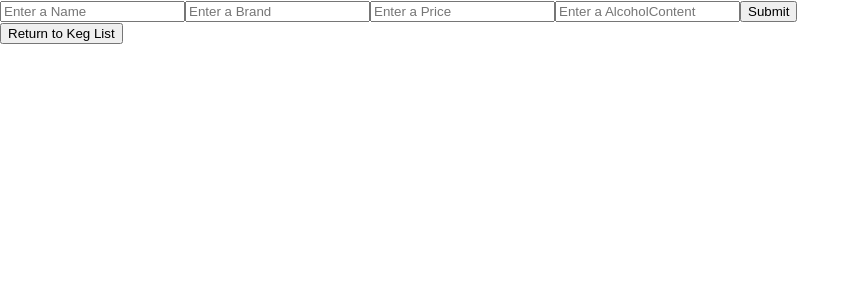
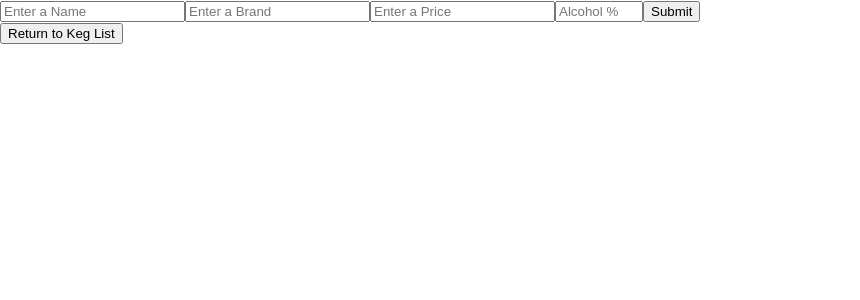
Before and after one commit to jbnilles/tap-rooom-redux, a React (Create React App) app: page / in a window 1280 px wide. Both pictures are taken after a click on the button "Add Keg". Shown: the top 300 px of the page, without its empty margins (0-860 px from the left). Built offline with nearby package versions, Linux system fonts and the light colour scheme.

Commit message:
edit the create keg file and functionality

```diff
--- a/src/components/CreateKeg.js
+++ b/src/components/CreateKeg.js
@@ -14,7 +14,7 @@ function CreateKeg(props) {
       AlcoholContent: event.target.AlcoholContent.value,
       Price: event.target.Price.value,
       Name: event.target.Name.value,
-      Quantity: 184,//event.target.Quantity.value === "" || event.target.Quantity.value < 0 ? 0 : event.target.Quantity.value,
+      Quantity: 124,//event.target.Quantity.value === "" || event.target.Quantity.value < 0 ? 0 : event.target.Quantity.value, //
       id:v4()});
   }
 
@@ -22,6 +22,7 @@ function CreateKeg(props) {
     <React.Fragment>
       <ReusableForm
         formSubmissionHandler = {handleNewKegFormSubmission}
+        isNew = {true}
         buttonText = "Add Keg" />
     </React.Fragment>
   )
--- a/src/components/EditKeg.js
+++ b/src/components/EditKeg.js
@@ -12,7 +12,7 @@ function EditKegForm (props) {
       AlcoholContent: event.target.AlcoholContent.value,
       Price: event.target.Price.value,
       Name: event.target.Name.value,
-      Quantity: event.target.Quantity.value === "" || event.target.Quantity.value < 0 ? 0 : event.target.Quantity.value,
+       Quantity:event.target.Quantity.value === "" || event.target.Quantity.value < 0 ? 0 : event.target.Quantity.value,
       id: keg.id});
   }
   return (
--- a/src/components/Keg.js
+++ b/src/components/Keg.js
@@ -9,9 +9,9 @@ function Keg(props) {
 
   return (
     <React.Fragment>
-      {/* <div onClick = {() => props.whenItemClicked(props.id)}> */}
+      <div onClick = {() => props.whenKegClicked(props.id)}>
         <li>{props.Name} : {quantity}</li>
-      {/* </div> */}
+      </div>
     </React.Fragment>
   );
 }
@@ -21,7 +21,7 @@ Keg.propTypes = {
   // Description: PropTypes.string,
   Quantity: PropTypes.number.isRequired,
   id: PropTypes.string,
-  // whenItemClicked: PropTypes.func
+  whenKegClicked: PropTypes.func
 };
 
 export default Keg;
--- a/src/components/KegController.js
+++ b/src/components/KegController.js
@@ -21,6 +21,7 @@ class KegController extends React.Component{
     const editedKegList = this.state.masterList
       .filter(keg => keg.id !== this.state.selectedKeg.id)
       .concat(kegToEdit);
+      console.log(kegToEdit.Quantity)
     this.setState({
       masterList: editedKegList,
       editing: false,
--- a/src/components/KegList.js
+++ b/src/components/KegList.js
@@ -10,6 +10,7 @@ function KegList(props) {
     <ul>
       {props.Kegs.map((keg) =>
         <Keg
+          whenKegClicked = {props.onKegSelection}
           Name={keg.Name}
           Brand={keg.Brand}
           AlcoholContent={keg.AlcoholContnet}
--- a/src/components/ReusableForm.js
+++ b/src/components/ReusableForm.js
@@ -18,15 +18,30 @@ function ReusableForm(props) {
           defaultValue={props.Brand ? props.Brand : ""}
           placeholder='Enter a Brand' />
           <input
-          type='text'
+          type='number'
+          min='0'
+          step='.25'
           name='Price'
           defaultValue={props.Price ? props.Price : ""}
           placeholder='Enter a Price' />
           <input
-          type='text'
+          type='number'
+          min='0'
+          max='100'
+          step='.01'
           name='AlcoholContent'
           defaultValue={props.AlcoholContent ? props.AlcoholContent : ""}
-          placeholder='Enter a AlcoholContent' />
+          placeholder='Alcohol %' />
+          {!props.isNew ?
+
+          <input
+          type='number'
+          name='Quantity'
+          defaultValue={props.Quantity ? props.Quantity : ""}
+          placeholder='Enter a Quantity' /> : ""}
+
+
+
           <button type ='submit'>Submit</button>
           <br />
 
```
